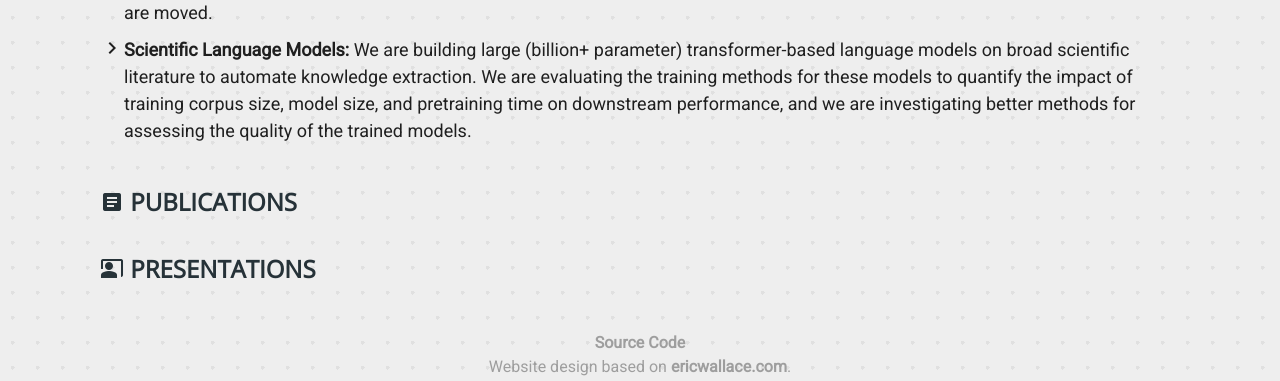
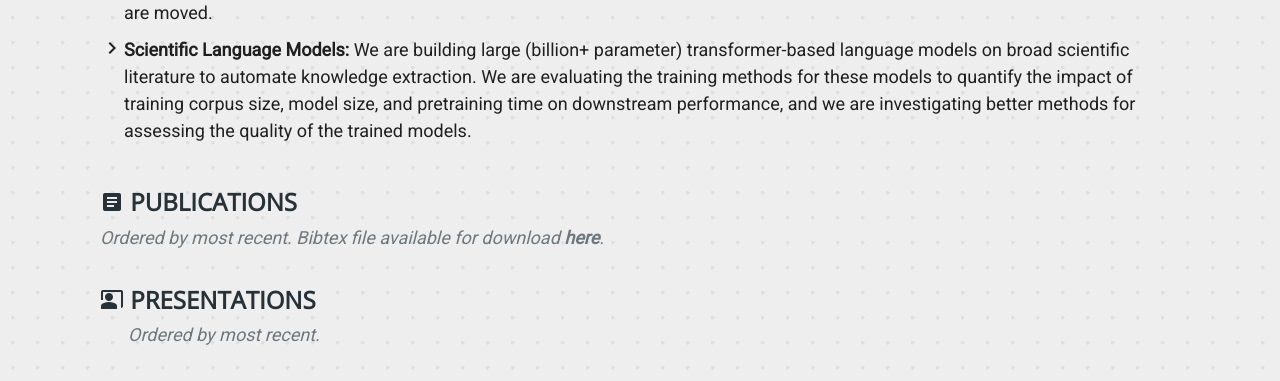
Before and after one commit to gpauloski/gpauloski.github.io, a Python web app: template templates/index.html in a window 1280 px wide. Shown: the part 620-1001 px from the top of the page. Run offline with Jinja, Linux system fonts and the light colour scheme; the template is opened without the code that fills it, so the values that code supplies are empty; some libraries are stand-ins or nearby versions.

Commit message:
Move bibtex download and add subheadings

```diff
--- a/templates/index.html
+++ b/templates/index.html
@@ -77,16 +77,25 @@
     </h2>
     {% include 'research.html' %}
 
-    <h2 class="blue-grey-text text-darken-4">
+    <h2 class="blue-grey-text text-darken-4" style="margin-bottom: 4px;">
         <i class="material-icons" style="font-size: 24px;">article</i>
-        <a href="publications/publications.bib" target="_blank" class="blue-grey-text text-darken-4">PUBLICATIONS</a>
+        PUBLICATIONS
     </h2>
+    <p class="blue-grey-text text-darken-3" style="opacity: 0.7; margin-top: 0px;">
+        <em>
+        Ordered by most recent. Bibtex file available for download
+        <a type="plain" href="publications/publications.bib" target="_blank" class="blue-grey-text text-darken-3" style="font-weight: 600;">here</a>.
+        </em>
+    </p>
     {% include 'publications.html' %}
 
-    <h2 class="blue-grey-text text-darken-4">
+    <h2 class="blue-grey-text text-darken-4" style="margin-bottom: 4px;">
         <i class="material-icons" style="font-size: 24px;">co_present</i>
         PRESENTATIONS
     </h2>
+    <p class="blue-grey-text text-darken-3" style="opacity: 0.7; margin-top: 0px; margin-left: 28px;">
+        <em>Ordered by most recent.</em>
+    </p>
     {% include 'presentations.html' %}
 </div>
 </body>
```
